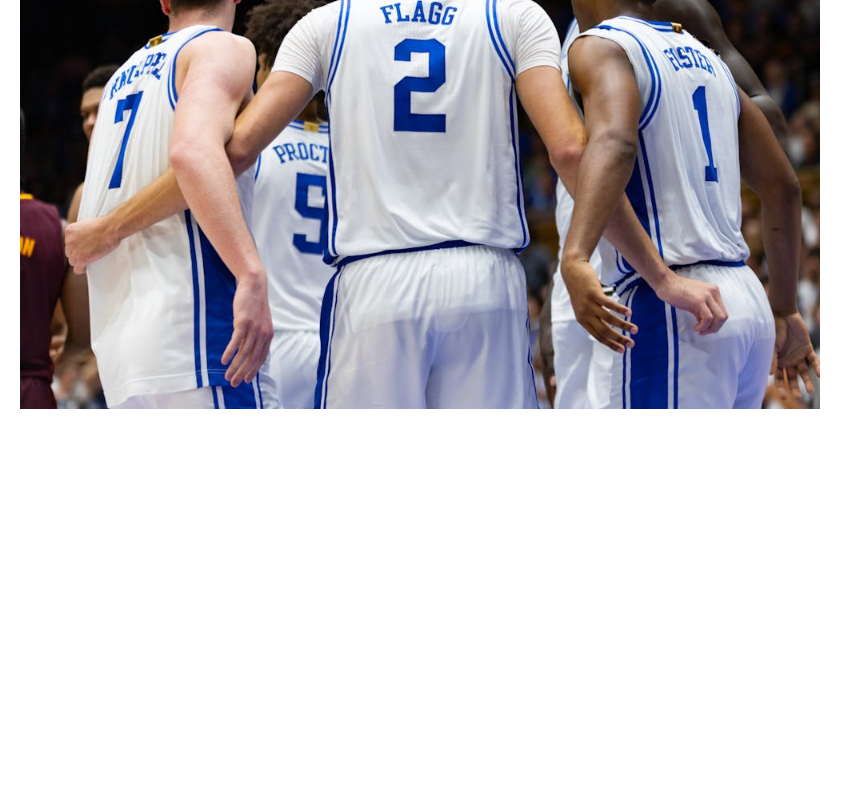
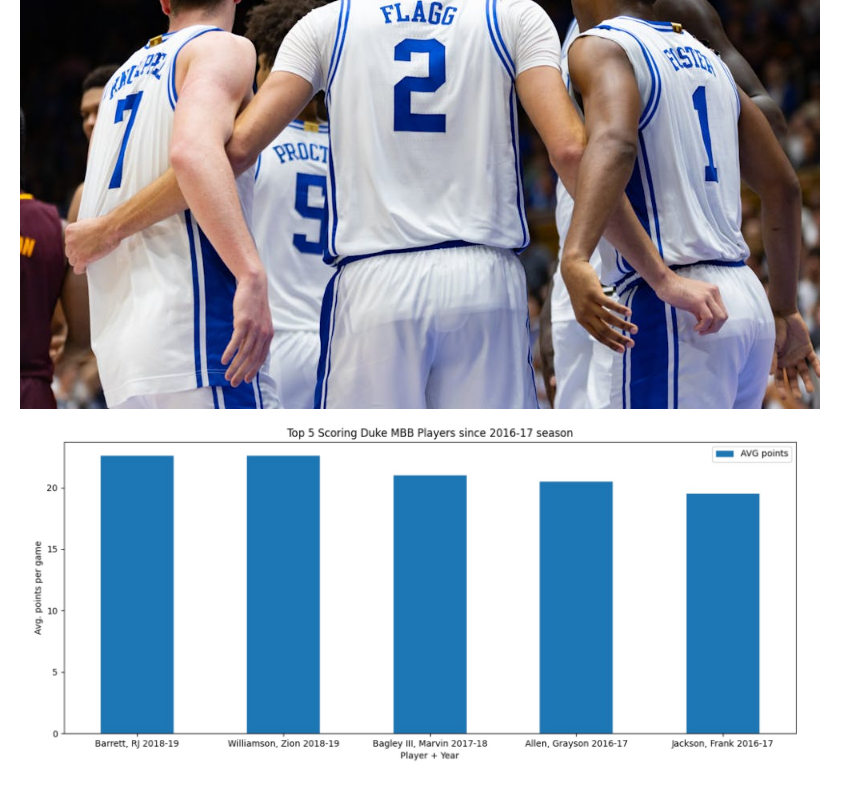
Before and after one commit to nathCode45/Technify-SWE-Training, a React (Create React App) app: page /basketball in a window 1280 px wide. Shown: the part 460-1260 px from the top of the page, without its empty margins (0-863 px from the left). Before the commit the page ends 909 px from the top, so only its background shows below. Built offline with nearby package versions, Linux system fonts and the light colour scheme.

Commit message:
scoring chart+image

```diff
--- a/src/Basketball.js
+++ b/src/Basketball.js
@@ -58,6 +58,8 @@
             <section style ={styles.section}>
                 <h2>Team Statistics</h2>
                 <img src="/bball_huddle.jpg" alt="Basketball Huddle" style={styles.image} />
+                <img src="/bball_top_ppg.jpg" alt="Chart of Top 5 Scoring Duke MBB players" style={styles.image} />
+
             </section>
 
 
```
Also changed, not shown: public/bball_top_ppg.jpg (added).
